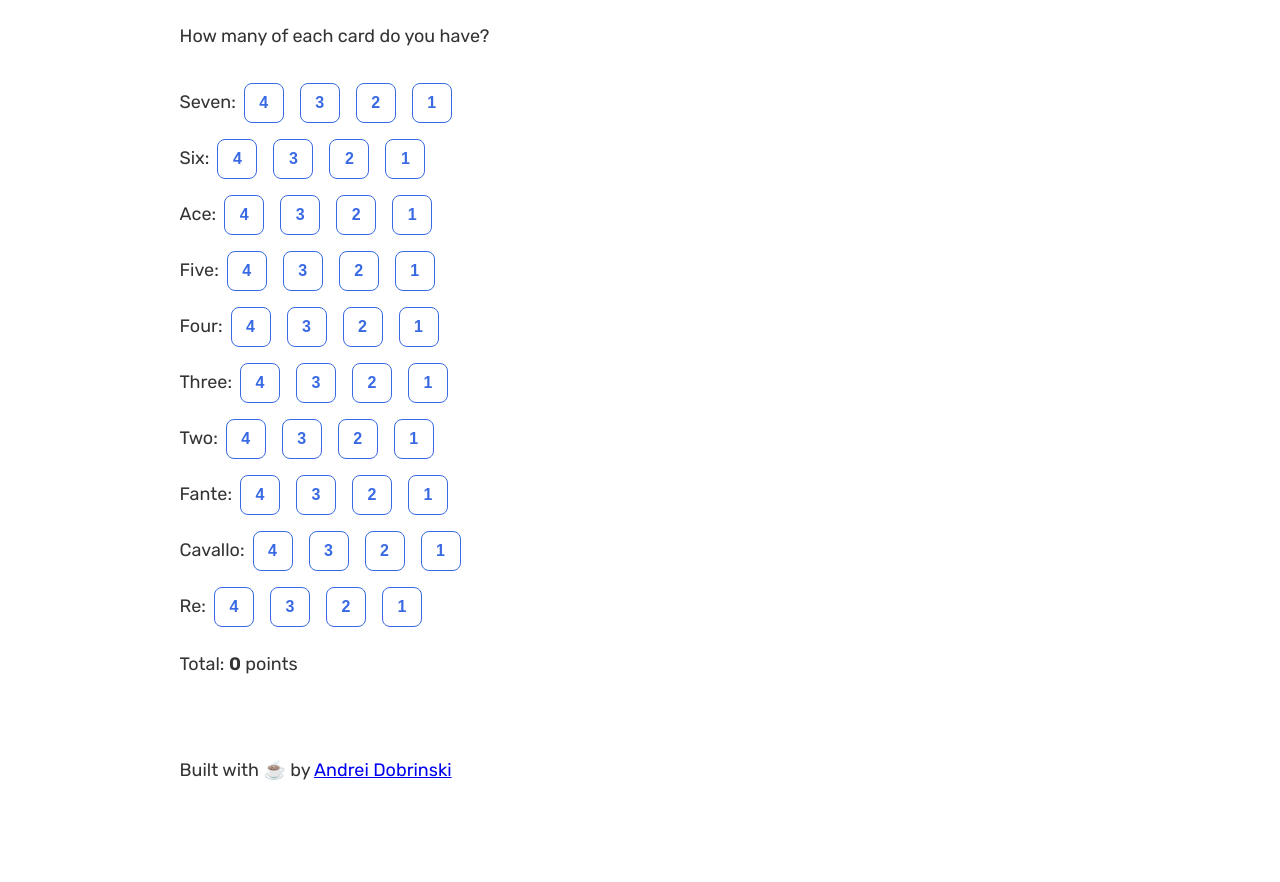
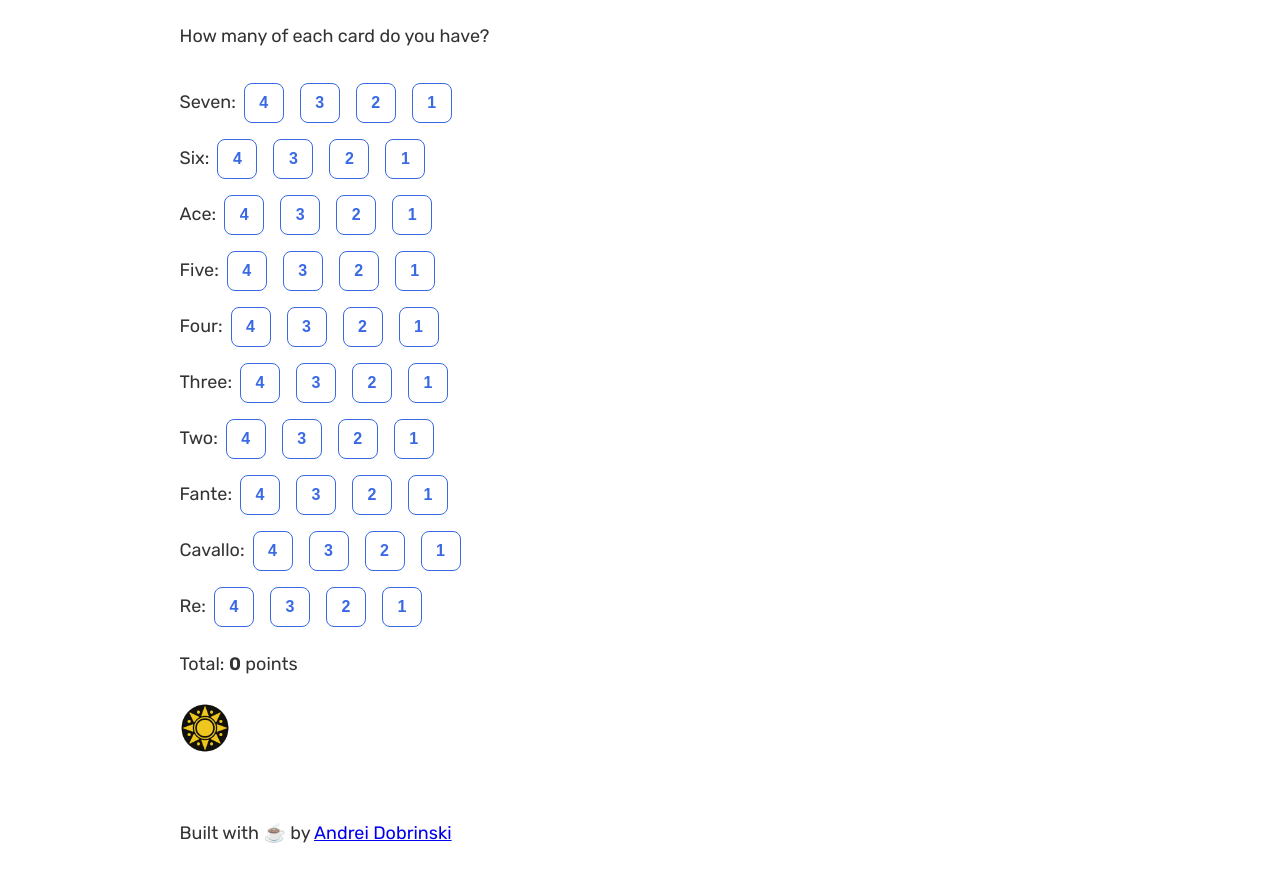
Before and after one commit to andreidobrinski/scopa, a Gatsby site: page / in a window 1280 px wide. Shown: the part 100-982 px from the top of the page. Before the commit the page ends 909 px from the top, so only its background shows below. Built offline with nearby package versions, Linux system fonts and the light colour scheme; Gatsby itself is replaced by a stand-in of ours.

Commit message:
add coin image to layout

```diff
--- /dev/null
+++ b/src/components/CoinImage.js
@@ -0,0 +1,21 @@
+import React from 'react'
+import { useStaticQuery, graphql } from 'gatsby'
+import Img from 'gatsby-image'
+
+const CoinImage = () => {
+  const data = useStaticQuery(graphql`
+    query {
+      placeholderImage: file(relativePath: { eq: "coin.png" }) {
+        childImageSharp {
+          fixed(width: 50, height: 50) {
+            ...GatsbyImageSharpFixed
+          }
+        }
+      }
+    }
+  `)
+
+  return <Img fixed={data.placeholderImage.childImageSharp.fixed} />
+}
+
+export default CoinImage
--- a/src/components/layout.js
+++ b/src/components/layout.js
@@ -1,8 +1,8 @@
 import React from 'react'
 import PropTypes from 'prop-types'
 import { useStaticQuery, graphql } from 'gatsby'
-
 import Header from './header'
+import CoinImage from './CoinImage'
 import './layout.css'
 
 const Layout = ({ children }) => {
@@ -28,7 +28,8 @@ const Layout = ({ children }) => {
         }}
       >
         <main>{children}</main>
-        <footer style={{ marginTop: '80px' }}>
+        <CoinImage />
+        <footer style={{ marginTop: '60px', marginBottom: '20px' }}>
           Built with{' '}
           <span role="img" aria-label="coffee emoji">
             ☕
```
